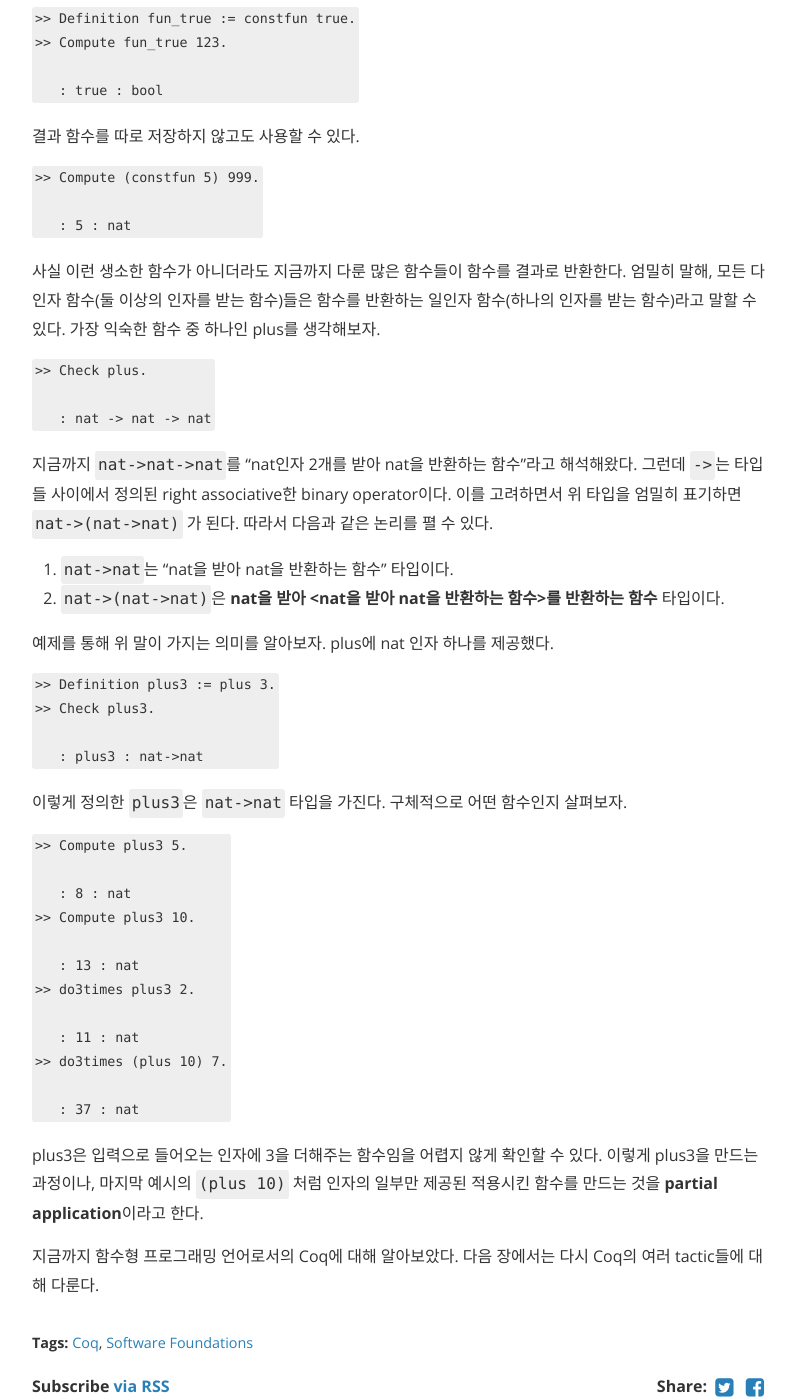
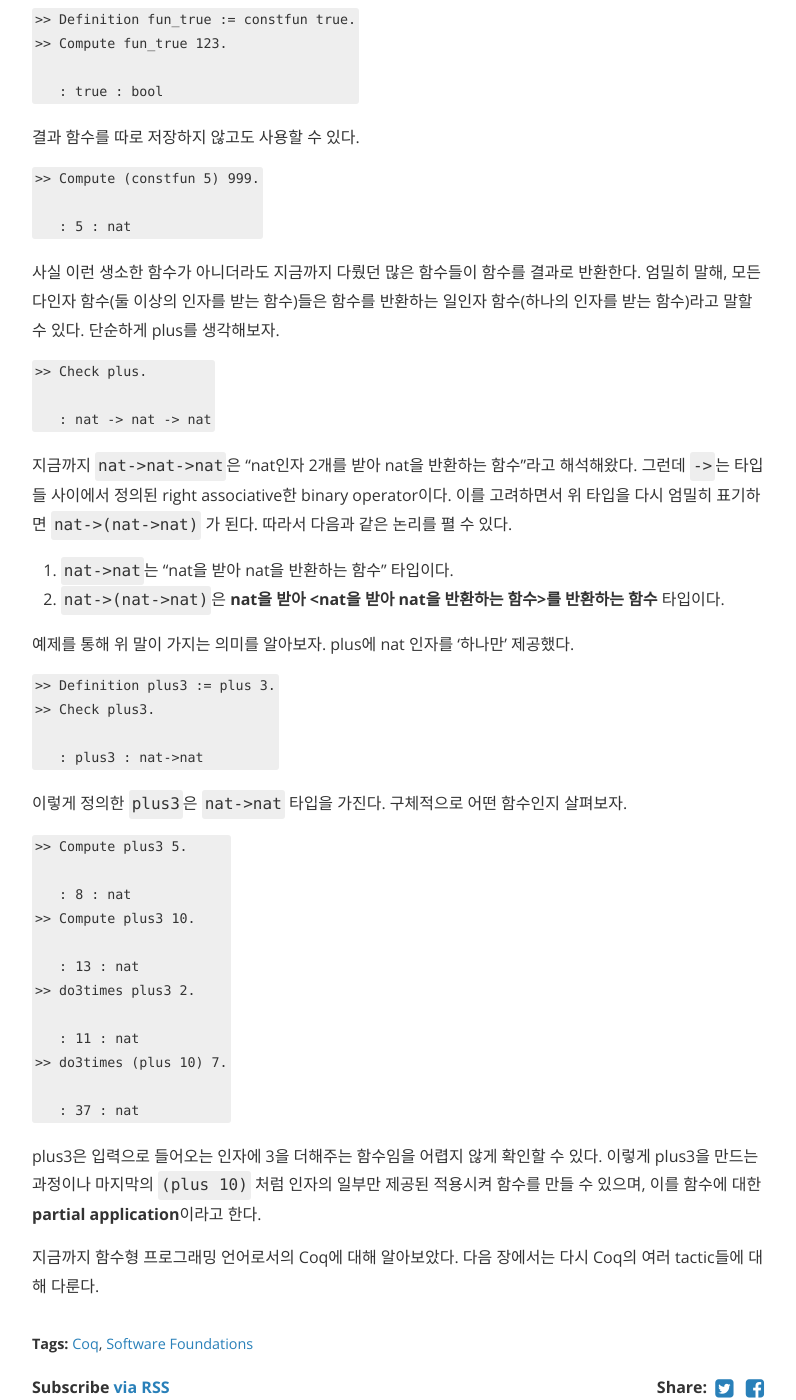
Before and after one commit to nyan101/nyan101.github.io, a Jekyll site: the page built from _posts/2019-02-27-SW-Foundations-Ch04-2.md, in a window 1280 px wide and 1400 px high, scrolled down 4155 px. Shown: the whole window, without its empty margins (240-1036 px from the left). Built offline with Jekyll 4.4.1, drawn with Linux system fonts in a browser that asks for light colours; nearby versions of some CDN libraries; formulas are drawn with MathJax 3; comment, search, counter and statistics services are not loaded; a style sheet for code colours, icons or effects is not loaded; some of the changed text lies outside the part shown.

Commit message:
fix typo

````diff
--- a/_posts/2019-02-27-SW-Foundations-Ch04-2.md
+++ b/_posts/2019-02-27-SW-Foundations-Ch04-2.md
@@ -137,7 +137,7 @@
    : [1; 4; 9; 16; 25] : list nat
 ```
 
-map의 정의에서 타입을 X, Y 로 따로 정의했으므로 결과 리스트의 타입이 입력 리스트의 타입과 같을 필요는 없다는 데 유의해야 한다.
+map의 정의에서 타입을 X, Y 로 따로 정의했으므로 결과 리스트의 타입이 입력 리스트의 타입과 같을 필요는 없다.
 
 ```Coq
 >> Compute map evenb [1;2;3;4;5].
@@ -159,13 +159,13 @@
 end.
 ```
 
-정의만 봐서는 아직 어떤 함수인지 잘 감이 오지 않는다. 결론부터 말하면 fold는 인자 2개를 받는 함수 f와 리스트를 받아 각 인자들에 함수 f를 **누적시키면서 적용해** 최종 결과를 반환하는 함수라고 할 수 있다.
+정의만 봐서는 아직 어떤 함수인지 잘 감이 오지 않는다. 결론부터 말하면 fold는 인자 2개를 받는 함수 f, 리스트를 받아 **각 인자들에 함수 f를 누적하면서 적용**해 최종 결과를 반환하는 함수라고 할 수 있다.
 
 ![fold 함수의 구조](/assets/images/2019/02/SWF-04-2-fold.png)
 
-위 그림을 보면 "f를 리스트의 인자에 누적해서 적용한다"라는 말을 이해할 수 있다. 그런데 그림대로라면 시작점, 다시 말해 f에 맨 처음 제공될 Y타입 인자가 필요하다는 사실을 깨달을 수 있다. 위 `fold` 함수의 정의에서 `b`가 그 역할을 수행한다.
+위 그림을 보면 "f를 리스트의 인자에 누적해서 적용한다"라는 말을 이해할 수 있다. 그런데 그림을 보면 시작점, 다시 말해 f에 맨 처음 제공될 인자가 하나 필요하다. 이를 위해 fold 함수를 정의할 때 함수 `f`와 리스트 `l` 외에도 시작점 역할을 수행할 인자(`b`)를 함께 명시했음에 유의하자.
 
-몇 가지 예제를 통해 fold에 익숙해지자.
+예제를 통해 fold에 대해 감을 잡아보자.
 
 ```Coq
 >> Compute fold plus [1;2;3;4] 0.
@@ -192,7 +192,7 @@
 Definition constfun {X:Type} (x:X) : nat->X := fun (n:nat) => x.
 ```
 
-무조건 true를 반환하는 `fun_true` 함수를 만들어보자.
+constfun을 이용해 어떤 입력에도 무조건 true를 반환하는 `fun_true` 함수를 만들어보자.
 
 ```Coq
 >> Definition fun_true := constfun true.
@@ -209,7 +209,7 @@
    : 5 : nat
 ```
 
-사실 이런 생소한 함수가 아니더라도 지금까지 다룬 많은 함수들이 함수를 결과로 반환한다. 엄밀히 말해, 모든 다인자 함수(둘 이상의 인자를 받는 함수)들은 함수를 반환하는 일인자 함수(하나의 인자를 받는 함수)라고 말할 수 있다. 가장 익숙한 함수 중 하나인 plus를 생각해보자.
+사실 이런 생소한 함수가 아니더라도 지금까지 다뤘던 많은 함수들이 함수를 결과로 반환한다. 엄밀히 말해, 모든 다인자 함수(둘 이상의 인자를 받는 함수)들은 함수를 반환하는 일인자 함수(하나의 인자를 받는 함수)라고 말할 수 있다. 단순하게 plus를 생각해보자.
 
 ```Coq
 >> Check plus.
@@ -217,12 +217,12 @@
    : nat -> nat -> nat
 ```
 
-지금까지 `nat->nat->nat`를 "nat인자 2개를 받아 nat을 반환하는 함수"라고 해석해왔다. 그런데 `->`는 타입들 사이에서 정의된 right associative한 binary operator이다. 이를 고려하면서 위 타입을 엄밀히 표기하면 `nat->(nat->nat)` 가 된다. 따라서 다음과 같은 논리를 펼 수 있다.
+지금까지 `nat->nat->nat`은 "nat인자 2개를 받아 nat을 반환하는 함수"라고 해석해왔다. 그런데 `->`는 타입들 사이에서 정의된 right associative한 binary operator이다. 이를 고려하면서 위 타입을 다시 엄밀히 표기하면 `nat->(nat->nat)` 가 된다. 따라서 다음과 같은 논리를 펼 수 있다.
 
 1. `nat->nat`는 "nat을 받아 nat을 반환하는 함수" 타입이다.
 2. `nat->(nat->nat)`은 **nat을 받아 \<nat을 받아 nat을 반환하는 함수\>를 반환하는 함수** 타입이다.
 
-예제를 통해 위 말이 가지는 의미를 알아보자. plus에 nat 인자 하나를 제공했다.
+예제를 통해 위 말이 가지는 의미를 알아보자. plus에 nat 인자를 '하나만' 제공했다.
 
 ```Coq
 >> Definition plus3 := plus 3.
@@ -248,7 +248,7 @@
    : 37 : nat
 ```
 
-plus3은 입력으로 들어오는 인자에 3을 더해주는 함수임을 어렵지 않게 확인할 수 있다. 이렇게 plus3을 만드는 과정이나, 마지막 예시의 `(plus 10)` 처럼 인자의 일부만 제공된 적용시킨 함수를 만드는 것을 **partial application**이라고 한다.
+plus3은 입력으로 들어오는 인자에 3을 더해주는 함수임을 어렵지 않게 확인할 수 있다. 이렇게 plus3을 만드는 과정이나 마지막의 `(plus 10)` 처럼 인자의 일부만 제공된 적용시켜 함수를 만들 수 있으며, 이를 함수에 대한 **partial application**이라고 한다.
 
 
 
````
